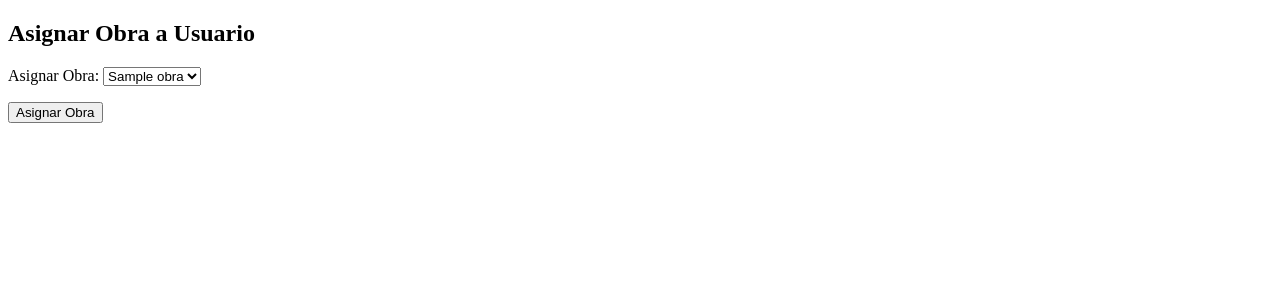
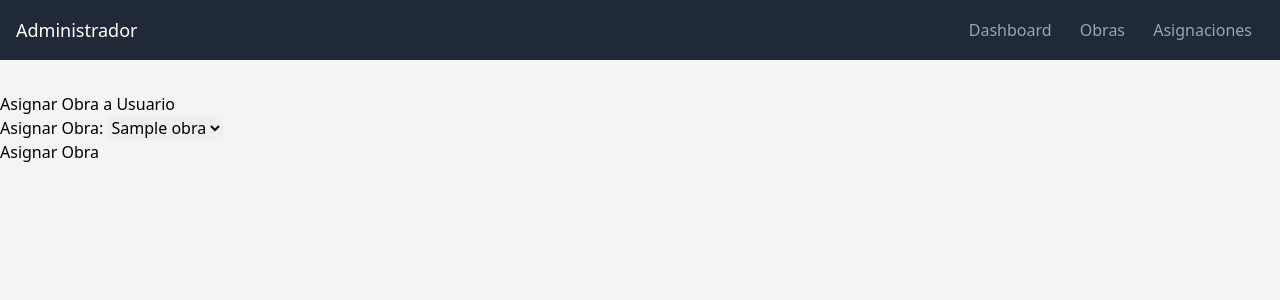
Before and after one commit to TheDaffyFife1/Aplicacion-Web-para-Obras, a Django app: page /user_profile/1/asignar_obra/ in a window 1280 px wide. Shown: the top 300 px of the page. Run offline with Django 3.2, Linux system fonts and the light colour scheme; tables that the repository leaves empty hold one stand-in row (values such as "Sample post"); style sheets or scripts are compiled from the project's sources.

Commit message:
Agregacion de nav a medias

```diff
--- a/asistencias/asistencias_obras/templates/layouts/base_admin.html
+++ b/asistencias/asistencias_obras/templates/layouts/base_admin.html
@@ -1,12 +1,28 @@
+{% load static %}
+
 <!DOCTYPE html>
 <html lang="en">
 <head>
     <meta charset="UTF-8">
     <meta name="viewport" content="width=device-width, initial-scale=1.0">
+    <link href="{% static 'css/output.css' %}" rel="stylesheet">
     <title>Administrador</title>
 </head>
-<body>
-    {% block content %}
-    {% endblock %}
+<body class="bg-gray-100">
+    <nav class="bg-gray-800 p-4">
+        <div class="container mx-auto flex items-center justify-between">
+            <a href="#" class="text-white text-lg">Administrador</a>
+            <div>
+                <a href="/admin_dashboard" class="text-gray-400 hover:text-white px-3 py-2 rounded-md">Dashboard</a>
+                <a href="/obras" class="text-gray-400 hover:text-white px-3 py-2 rounded-md">Obras</a>
+                <a href="/asignaciones" class="text-gray-400 hover:text-white px-3 py-2 rounded-md">Asignaciones</a>
+
+            </div>
+        </div>
+    </nav>
+    <div class="py-8">
+        {% block content %}
+        {% endblock %}
+    </div>
 </body>
 </html>
```
Also changed, not shown: asistencias/asistencias/settings.py (line endings or trailing spaces).
